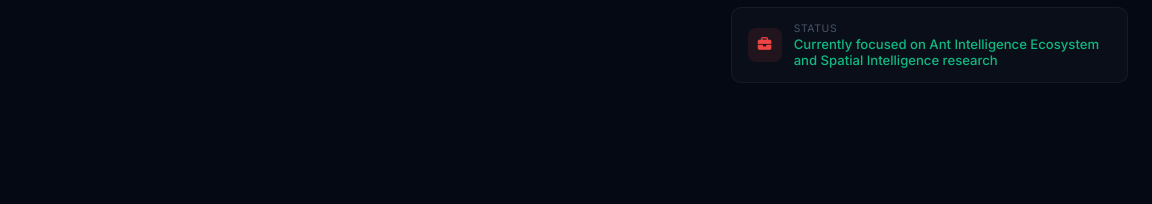
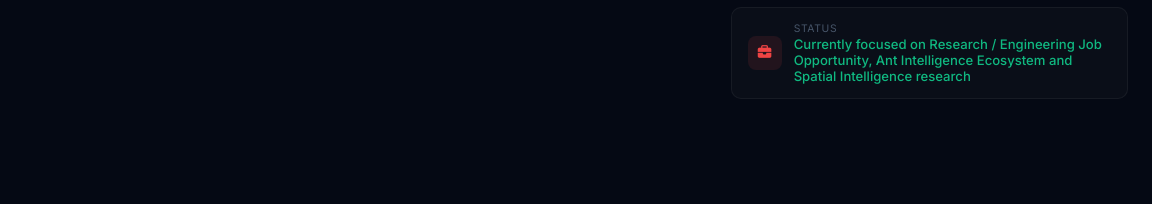
Before and after one commit to VK-Ant/Venkatkumar, a plain HTML site: page index.html in a window 1280 px wide. Shown: the part 1301-1505 px from the top of the page, 128-1280 px from the left. Drawn offline with Linux system fonts and the light colour scheme; animation ran at ten frames a second.

Commit message:
Update index.html

```diff
--- a/index.html
+++ b/index.html
@@ -177,7 +177,7 @@
         <div class="info-card"><div class="info-icon" style="background:rgba(167,139,250,0.1)"><i class="fas fa-envelope" style="color:#a78bfa"></i></div><div><div class="info-label">Email</div><div class="info-val" style="font-size:0.75rem">venkatkumarr.vk99@gmail.com</div></div></div>
         <div class="info-card"><div class="info-icon" style="background:rgba(16,185,129,0.1)"><i class="fas fa-trophy" style="color:#10b981"></i></div><div><div class="info-label">Kaggle</div><div class="info-val">Master — Top ~0.4% globally</div></div></div>
         <div class="info-card"><div class="info-icon" style="background:rgba(245,158,11,0.1)"><i class="fas fa-graduation-cap" style="color:#f59e0b"></i></div><div><div class="info-label">Education</div><div class="info-val">M.Tech AI — BITS Pilani</div></div></div>
-        <div class="info-card"><div class="info-icon" style="background:rgba(239,68,68,0.1)"><i class="fas fa-briefcase" style="color:#ef4444"></i></div><div><div class="info-label">Status</div><div class="info-val" style="color:#10b981">Currently focused on Ant Intelligence Ecosystem and Spatial Intelligence research</div></div></div>
+        <div class="info-card"><div class="info-icon" style="background:rgba(239,68,68,0.1)"><i class="fas fa-briefcase" style="color:#ef4444"></i></div><div><div class="info-label">Status</div><div class="info-val" style="color:#10b981">Currently focused on Research / Engineering Job Opportunity, Ant Intelligence Ecosystem and Spatial Intelligence research</div></div></div>
       </div>
     </div>
   </div>
```
